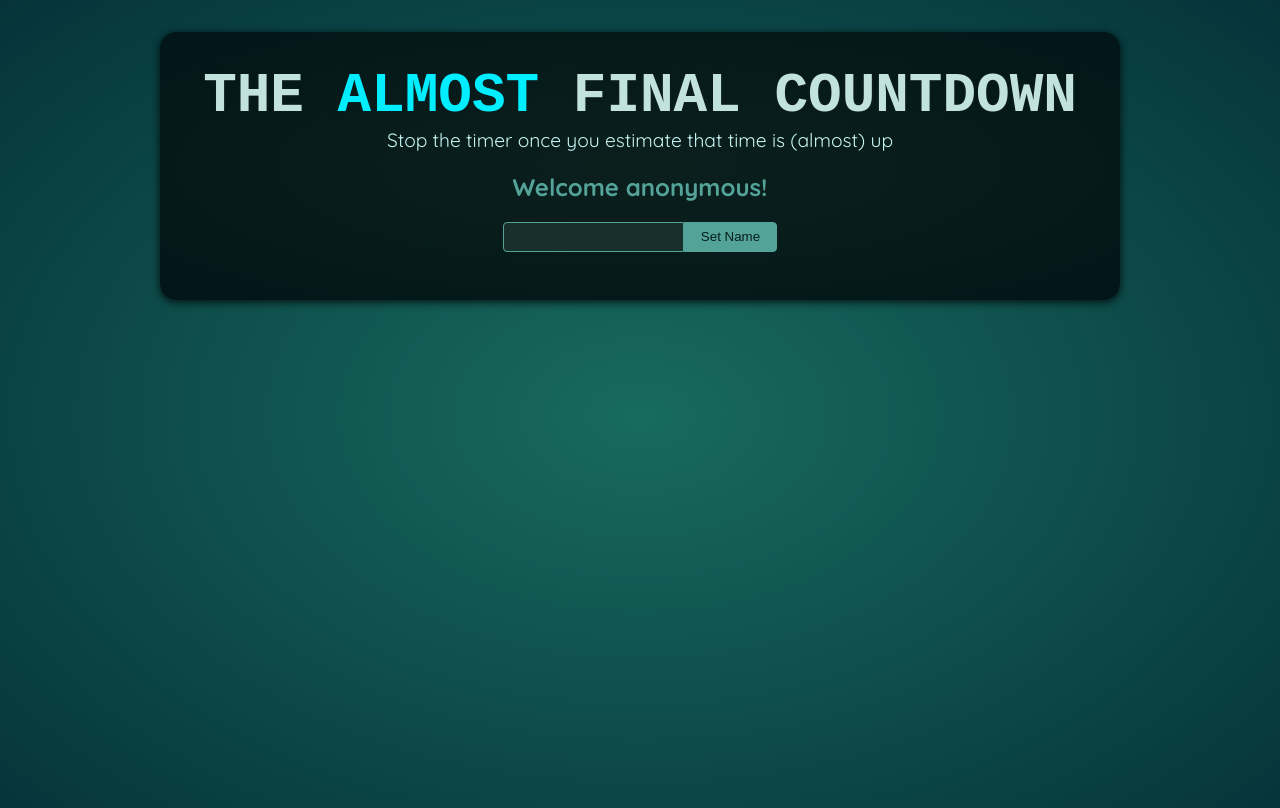
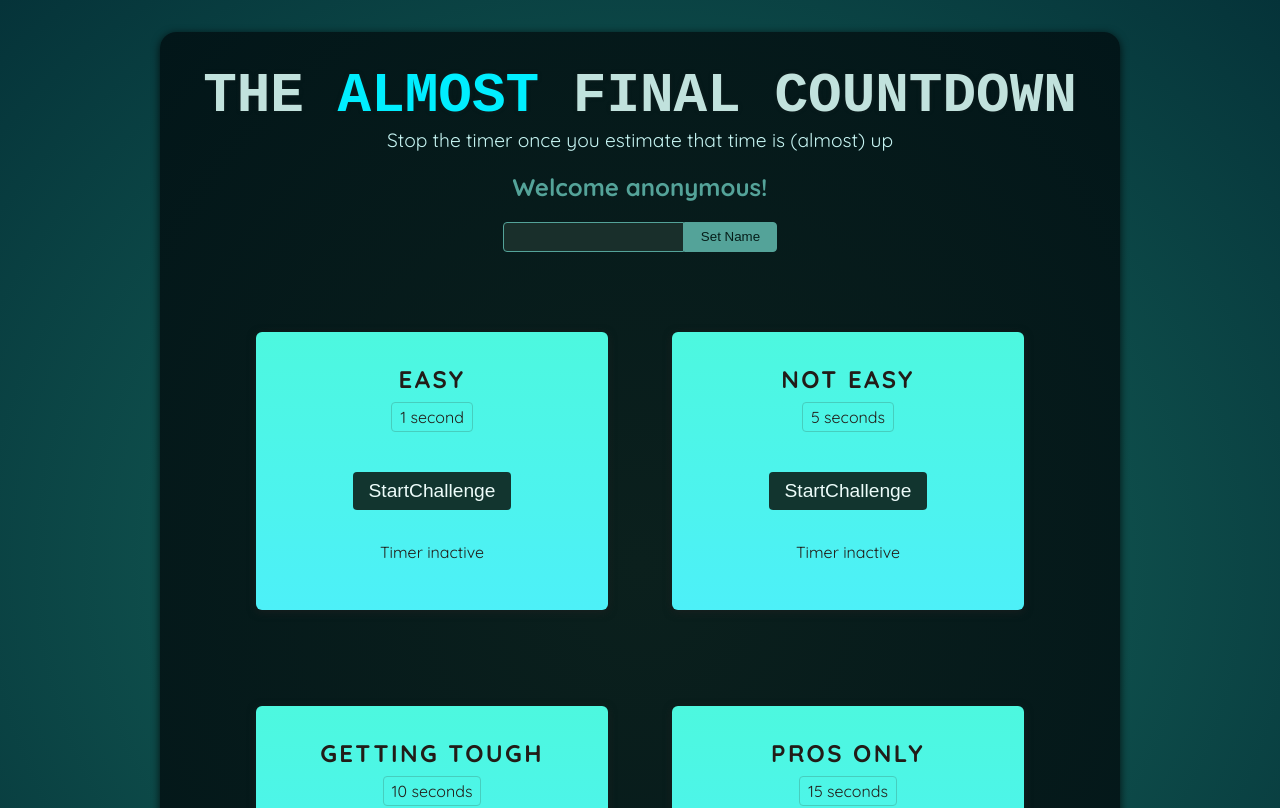
Before and after one commit to chchch928/react-study202501, a React (Vite) app: page / in a window 1280 px wide. Shown: the top 808 px of the page. Built offline with nearby package versions, Linux system fonts and the light colour scheme; a web font is replaced by a local one.

Commit message:
#0210-06 타이머게임 유저이름 변경처리 및 타이머 컴포넌트와 타이머 시작 이벤트

```diff
--- a/src/App.jsx
+++ b/src/App.jsx
@@ -1,16 +1,33 @@
 import './App.css';
-import Player from "./components/TimerGame/Player.jsx";
-
+import Player from './components/TimerGame/Player';
+import TimerChallenge from './components/TimerGame/TimerChallenge';
 
 // 컴포넌트
 const App = () => {
 
-
-
-
-    return <>
-        <Player />
-    </>;
+    return (
+      <>
+          <Player />
+          <div id='challenges'>
+              <TimerChallenge
+                title='Easy'
+                targetTime={1}
+              />
+              <TimerChallenge
+                title='Not Easy'
+                targetTime={5}
+              />
+              <TimerChallenge
+                title='Getting tough'
+                targetTime={10}
+              />
+              <TimerChallenge
+                title='Pros only'
+                targetTime={15}
+              />
+          </div>
+      </>
+    );
 };
 
 export default App;
--- a/src/components/TimerGame/Player.jsx
+++ b/src/components/TimerGame/Player.jsx
@@ -1,12 +1,25 @@
-import React from "react";
+import React, {useRef, useState} from "react";
 
 const Player = () => {
+
+  //input 태그를 저장할 ref
+  const nameRef = useRef();
+
+  const [enteredName, setEnteredName] = useState('anonymous');
+
+  const handleChangeName = e => {
+    const $input = nameRef.current;
+    setEnteredName($input.value);
+
+    $input.value = '';
+  }
+
   return (
     <section id="player">
-      <h2>Welcome anonymous!</h2>
+      <h2>Welcome {enteredName}!</h2>
       <p>
-        <input type="text"/>
-        <button>Set Name</button>
+        <input type="text" ref={nameRef} />
+        <button onClick = {handleChangeName} >Set Name</button>
       </p>
     </section>
   );
--- /dev/null
+++ b/src/components/TimerGame/TimerChallenge.jsx
@@ -0,0 +1,42 @@
+import React, {useState} from 'react';
+
+const TimerChallenge = ({ title, targetTime }) => {
+
+  //타이머가 시작되었는지 확인하는 상태값
+  const [timerStarted,setTimerStarted] = useState(false);
+
+  // 시간이 다 지났는지 여부
+  const [timerExpired,setTimerExpired] = useState(false);
+
+  const handleStart = e => {
+    setTimerStarted(true);
+
+    // 실제 시간을 실행
+    setTimeout(() => {
+      console.log(`${targetTime}초가 지남!`)
+      setTimerExpired(true);
+    },targetTime * 1000);
+  }
+
+
+  return (
+    <section className="challenge">
+      <h2>{title}</h2>
+      {timerExpired && <p>You Lose!!</p>}
+      <p className="challenge-time">
+        {targetTime} second{targetTime > 1 ? 's' : ''}
+      </p>
+      <p>
+        <button onClick = {handleStart}>
+          {timerStarted? 'Stop' : 'Start'}
+          Challenge
+        </button>
+      </p>
+      <p className="">
+        {timerStarted ? 'Time is running...' : 'Timer inactive'}
+      </p>
+    </section>
+  );
+};
+
+export default TimerChallenge;
```
